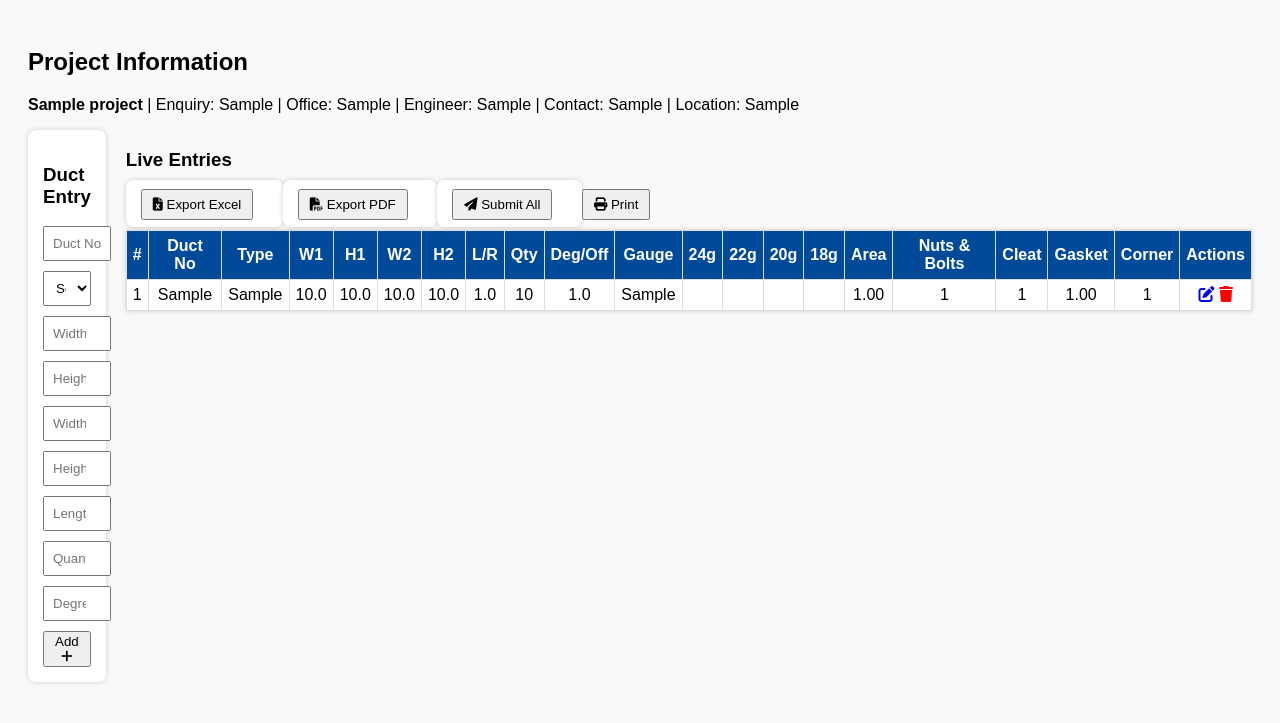
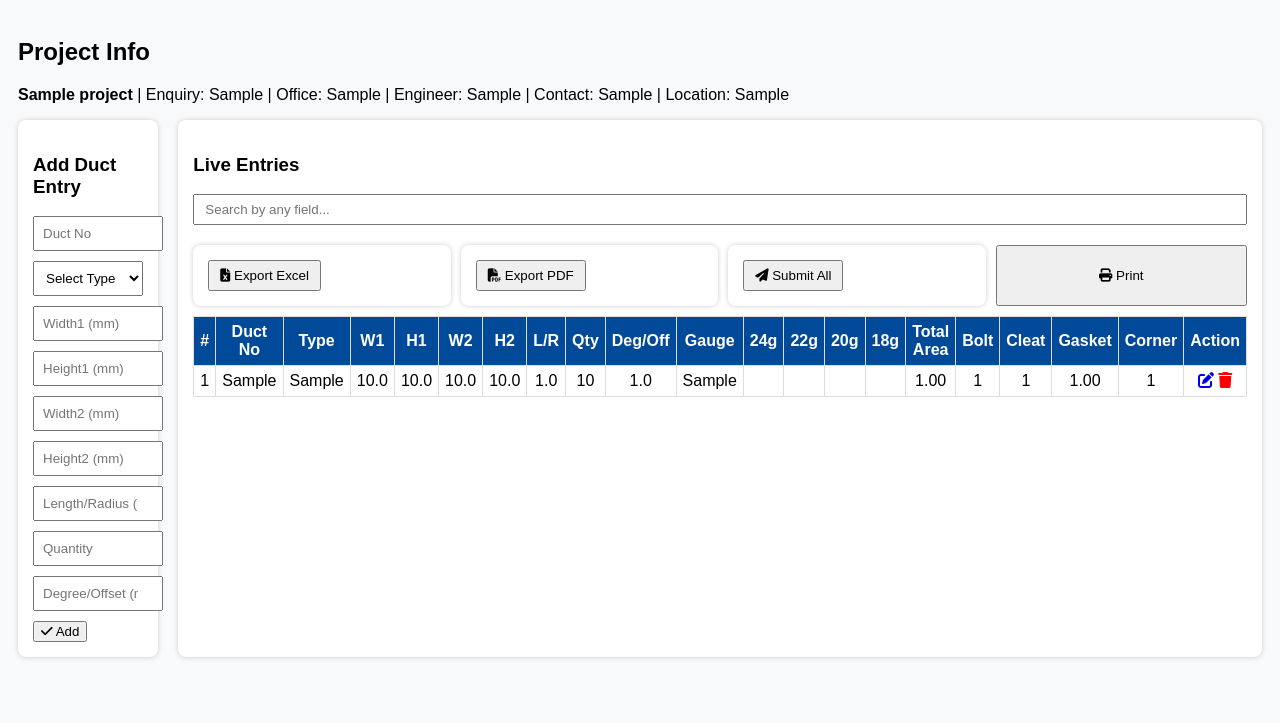
Before and after one commit to Madhan12-tech/duct-measurement, a Flask app: page /home in a window 1280 px wide. Shown: the top 723 px of the page. Run offline with Flask 3, Linux system fonts and the light colour scheme; tables that the repository leaves empty hold one stand-in row (values such as "Sample post").

Commit message:
Update duct_entry.html

```diff
--- a/templates/duct_entry.html
+++ b/templates/duct_entry.html
@@ -1,60 +1,81 @@
 <!DOCTYPE html>
-<html>
+<html lang="en">
 <head>
+  <meta charset="UTF-8">
   <title>Duct Entry</title>
+  <meta name="viewport" content="width=device-width, initial-scale=1.0">
   <link rel="stylesheet" href="https://cdnjs.cloudflare.com/ajax/libs/font-awesome/6.5.0/css/all.min.css">
   <style>
     body {
       font-family: Arial, sans-serif;
-      padding: 20px;
-      background: #f9f9f9;
+      padding: 10px;
+      background: #f7f9fb;
     }
+
     .container {
       display: flex;
+      flex-wrap: wrap;
       gap: 20px;
     }
-    form {
-      flex: 1;
+
+    form, .table-container {
+      flex: 1 1 100%;
       background: #fff;
       padding: 15px;
       border-radius: 8px;
       box-shadow: 0 0 5px #ccc;
     }
+
     input, select {
       width: 100%;
       padding: 8px;
       margin-bottom: 10px;
     }
+
+    .actions, .search-bar {
+      display: flex;
+      flex-wrap: wrap;
+      gap: 10px;
+      margin-bottom: 10px;
+    }
+
+    .actions button, .search-bar input {
+      padding: 6px 10px;
+      flex: 1;
+    }
+
     table {
-      flex: 2;
       width: 100%;
       border-collapse: collapse;
-      background: #fff;
-      box-shadow: 0 0 5px #ccc;
+      margin-top: 10px;
     }
+
     th, td {
       border: 1px solid #ddd;
       padding: 6px;
       text-align: center;
     }
+
     th {
       background-color: #004a99;
       color: white;
     }
-    .actions {
-      margin: 10px 0;
+
+    @media (min-width: 768px) {
+      form, .table-container {
+        flex: 1;
       }
-    .actions button {
-      margin-right: 10px;
-      padding: 6px 10px;
-    }
-    .fa-icon {
-      margin-right: 5px;
-    }
-    .header {
-      margin-bottom: 15px;
     }
   </style>
+  <script>
+    function filterTable() {
+      const input = document.getElementById("searchInput").value.toLowerCase();
+      const rows = document.querySelectorAll("#entriesTable tbody tr");
+      rows.forEach(row => {
+        row.style.display = row.innerText.toLowerCase().includes(input) ? "" : "none";
+      });
+    }
+  </script>
 </head>
 <body>
 
@@ -68,21 +89,19 @@
     {% endif %}
   {% endwith %}
 
-  <div class="header">
-    <h2>Project Information</h2>
+  <h2>Project Info</h2>
   {% if project %}
     <p><strong>{{ project[1] }}</strong> | Enquiry: {{ project[2] }} | Office: {{ project[3] }} |
       Engineer: {{ project[4] }} | Contact: {{ project[5] }} | Location: {{ project[6] }}</p>
   {% else %}
     <p>No project information available.</p>
   {% endif %}
-  </div>
 
   <div class="container">
 
     <!-- Duct Entry Form -->
     <form action="/add_duct" method="POST">
-      <h3>Duct Entry</h3>
+      <h3>{{ edit_entry and "Edit" or "Add" }} Duct Entry</h3>
       <input type="hidden" name="id" value="{{ edit_entry[0] if edit_entry else '' }}">
       <input type="text" name="duct_no" placeholder="Duct No" value="{{ edit_entry[1] if edit_entry else '' }}" required>
       <select name="duct_type" required>
@@ -98,25 +117,31 @@
       <input type="number" step="any" name="length_or_radius" placeholder="Length/Radius (mm)" value="{{ edit_entry[7] if edit_entry else '' }}" required>
       <input type="number" name="quantity" placeholder="Quantity" value="{{ edit_entry[8] if edit_entry else '' }}" required>
       <input type="number" step="any" name="degree_or_offset" placeholder="Degree/Offset (mm)" value="{{ edit_entry[9] if edit_entry else '' }}">
-      <button type="submit">{{ 'Update' if edit_entry else 'Add' }} <i class="fa fa-plus"></i></button>
+      <button type="submit"><i class="fa fa-check"></i> {{ edit_entry and "Update" or "Add" }}</button>
     </form>
 
-    <!-- Entries Table -->
-    <div>
+    <!-- Table Display -->
+    <div class="table-container">
       <h3>Live Entries</h3>
+
+      <div class="search-bar">
+        <input type="text" id="searchInput" onkeyup="filterTable()" placeholder="Search by any field...">
+      </div>
+
       <div class="actions">
-        <form action="/export_excel" method="get" style="display:inline;">
+        <form action="/export_excel" method="get">
           <button type="submit"><i class="fa fa-file-excel"></i> Export Excel</button>
         </form>
-        <form action="/export_pdf" method="get" style="display:inline;">
+        <form action="/export_pdf" method="get">
           <button type="submit"><i class="fa fa-file-pdf"></i> Export PDF</button>
         </form>
-        <form action="/submit_all" method="post" style="display:inline;">
+        <form action="/submit_all" method="post">
           <button type="submit"><i class="fa fa-paper-plane"></i> Submit All</button>
         </form>
         <button onclick="window.print()"><i class="fa fa-print"></i> Print</button>
       </div>
-      <table>
+
+      <table id="entriesTable">
         <thead>
           <tr>
             <th>#</th>
@@ -134,12 +159,12 @@
             <th>22g</th>
             <th>20g</th>
             <th>18g</th>
-            <th>Area</th>
-            <th>Nuts & Bolts</th>
+            <th>Total Area</th>
+            <th>Bolt</th>
             <th>Cleat</th>
             <th>Gasket</th>
             <th>Corner</th>
-            <th>Actions</th>
+            <th>Action</th>
           </tr>
         </thead>
         <tbody>
```
Lines whose indentation alone changed are shown as unchanged.
